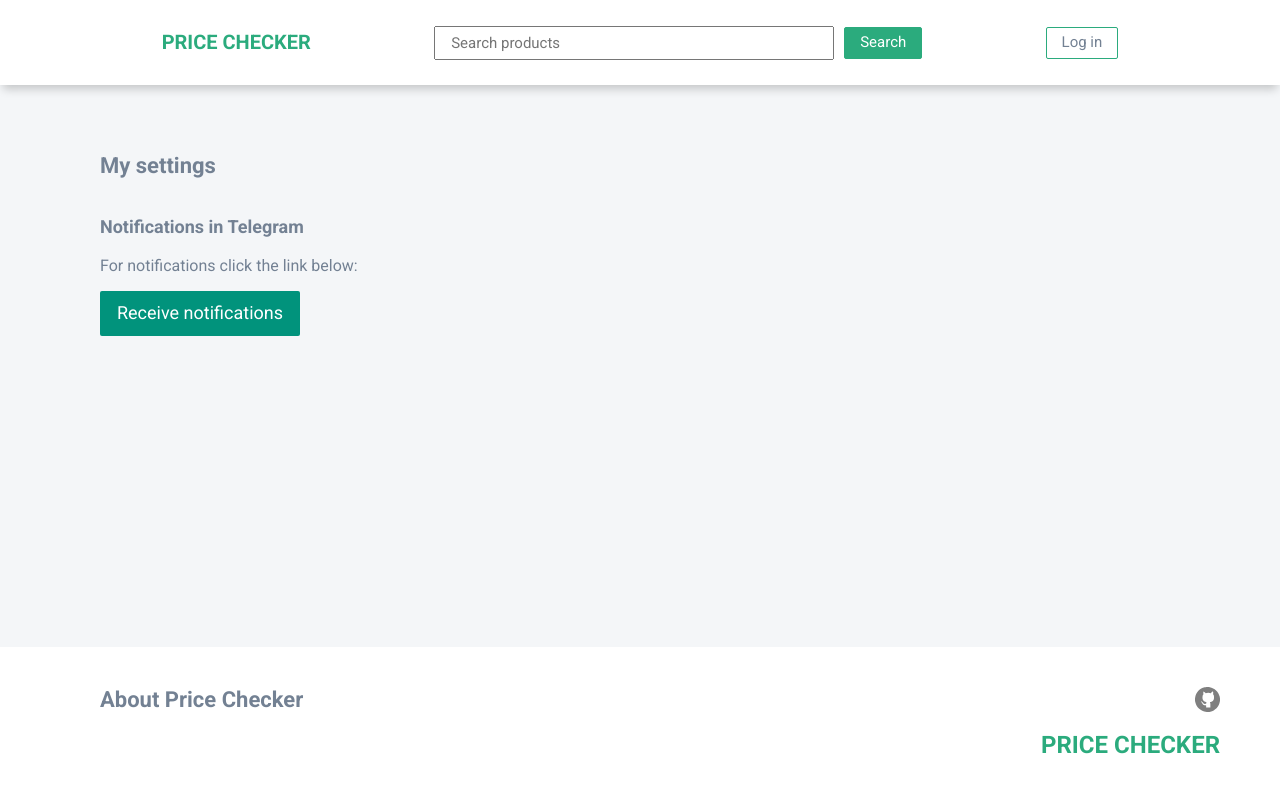
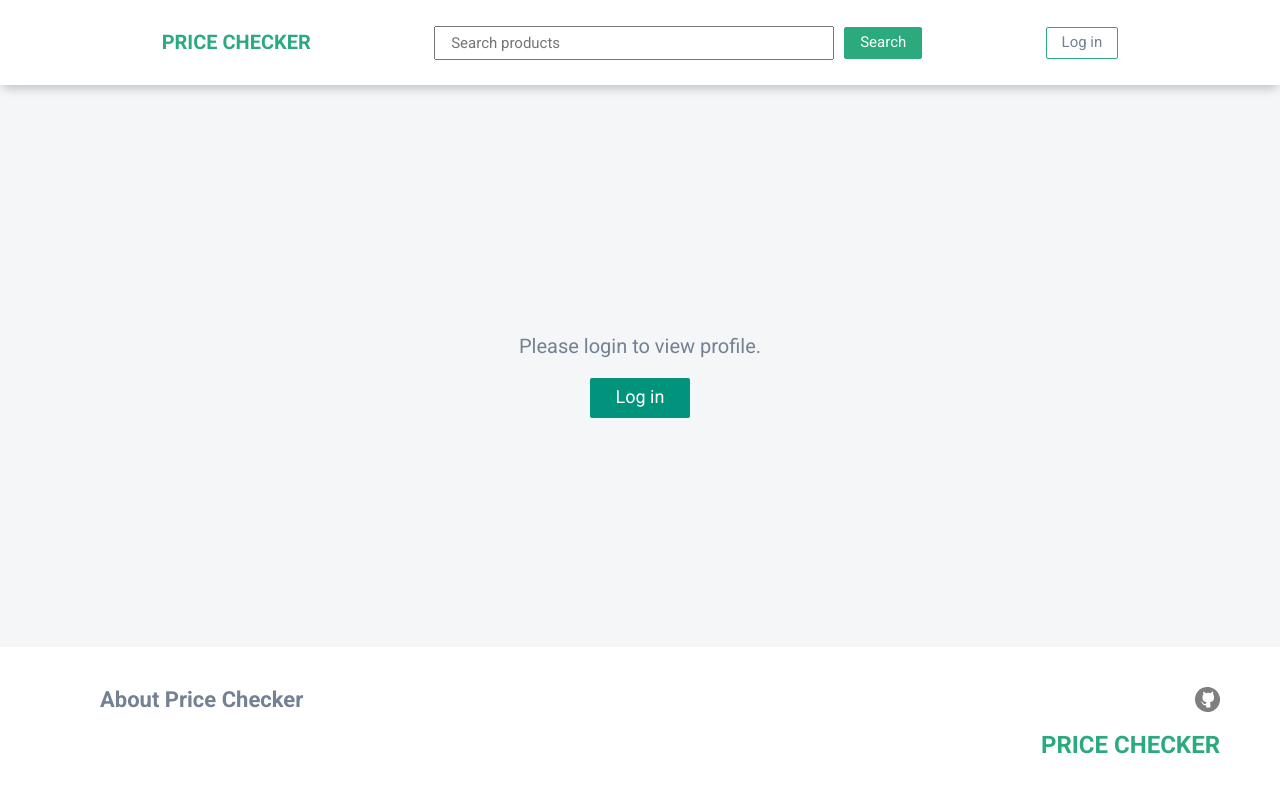
Before and after one commit to Loktysh/price-checker-front, a React (Create React App) app: page /settings in a window 1280 px wide. Shown: the top 792 px of the page. Built offline with nearby package versions, Linux system fonts and the light colour scheme.

Commit message:
refactor: refactor settings page

```diff
--- a/src/components/pages/SettingsPage/SettingsPage.tsx
+++ b/src/components/pages/SettingsPage/SettingsPage.tsx
@@ -10,6 +10,8 @@ import {
 import { useDispatch, useSelector } from 'react-redux';
 import { RootState } from '../../../store/store';
 import { toggleSubscribe } from '../../../store/slices/loginSlice';
+import { NotLoggedButton, NotLoggedWrapper, StyledNotLogged } from '../ProfilePage/styled';
+import { Link } from 'react-router-dom';
 
 export const SettingsPage = () => {
   const { isSubscribed, userLogin } = useSelector((state: RootState) => state.login);
@@ -19,7 +21,11 @@ export const SettingsPage = () => {
     return `https://t.me/rspricecheckerbot?${isSubscribed ? 'stop' : 'start'}=${userLogin}`;
   }, [isSubscribed, userLogin]);
 
+  const isLogged = useSelector((state: RootState) => state.login.logged);
+
   return (
+    <>
+      {isLogged ? (
         <SettingsContainer>
           <PageTitle>My settings</PageTitle>
           <SettingTitle>Notifications in Telegram</SettingTitle>
@@ -40,5 +46,14 @@ export const SettingsPage = () => {
             </NotificationLink>
           </CurrentSettingContainer>
         </SettingsContainer>
+      ) : (
+        <NotLoggedWrapper direction='column'>
+          <StyledNotLogged>Please login to view profile.</StyledNotLogged>
+          <Link to='/login'>
+            <NotLoggedButton>Log in</NotLoggedButton>
+          </Link>
+        </NotLoggedWrapper>
+      )}
+    </>
   );
 };
--- a/src/components/pages/SettingsPage/styled.ts
+++ b/src/components/pages/SettingsPage/styled.ts
@@ -60,6 +60,7 @@ export const NotificationLink = styled.a`
   color: ${COLOR_WHITE};
   width: 20rem;
   height: 4.5rem;
+  text-align: center;
   display: flex;
   justify-content: center;
   align-items: center;
```
Lines whose indentation alone changed are shown as unchanged.
